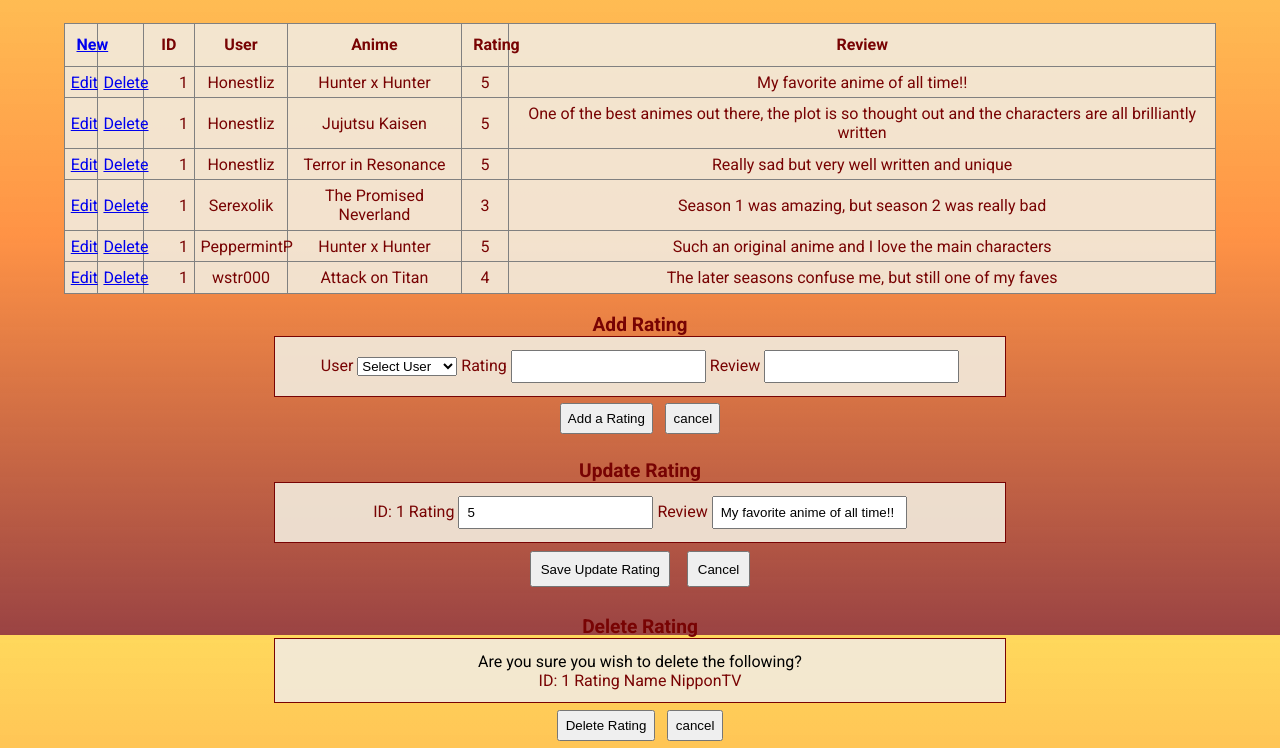
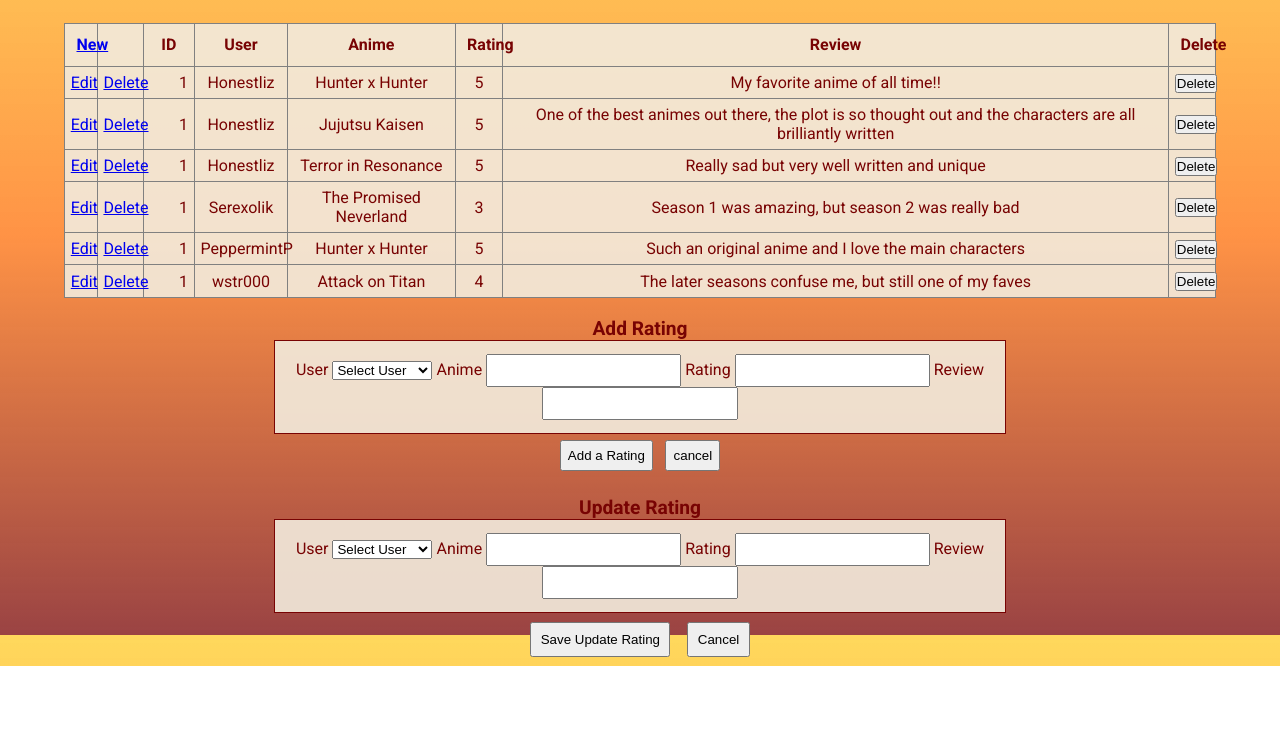
Before and after one commit to camillegonzales/Crispyroll, a plain HTML site: page ratings.html in a window 1280 px wide. Shown: the part 165-913 px from the top of the page. After the commit the page ends 831 px from the top, so only its background shows below. Drawn offline with Linux system fonts and the light colour scheme.

Commit message:
added delete buttons instead of forms

```diff
--- a/ratings.html
+++ b/ratings.html
@@ -12,7 +12,7 @@
     <header>
         <nav>
             <div class="logo"><a href="index.html">Crispyroll</a></div>
-            <div class ="nav-links">
+            <div class="nav-links">
                 <a href="users.html">Users</a>
                 <a href="animes.html">Animes</a>
                 <a href="studios.html">Studios</a>
@@ -33,6 +33,7 @@
                     <th>Anime</th>
                     <th>Rating</th>
                     <th>Review</th>
+                    <th>Delete</th>
                 </tr>
                 <tr>
                     <td><a href="#">Edit</a></td>
@@ -43,6 +44,9 @@
                     <td>Hunter x Hunter</td>
                     <td>5</td>
                     <td>My favorite anime of all time!!</td>
+                    <td>
+                        <button onclick="deleteRating(1)">Delete</button>
+                    </td>
                 </tr>
                 <tr>
                     <td><a href="#">Edit</a></td>
@@ -55,6 +59,9 @@
                     <td>One of the best animes out there, the plot is so
                         thought out and the characters are all brilliantly
                         written</td>
+                    <td>
+                        <button onclick="deleteRating(2)">Delete</button>
+                    </td>
                 </tr>
                 <tr>
                     <td><a href="#">Edit</a></td>
@@ -64,6 +71,9 @@
                     <td>Terror in Resonance</td>
                     <td>5</td>
                     <td>Really sad but very well written and unique
+                    </td>
+                    <td>
+                        <button onclick="deleteRating(3)">Delete</button>
                     </td>
                 </tr>
                 <tr>
@@ -75,6 +85,9 @@
                     <td>3</td>
                     <td>Season 1 was amazing, but season 2 was really bad
                     </td>
+                    <td>
+                        <button onclick="deleteRating(4)">Delete</button>
+                    </td>
                 <tr>
                     <td><a href="#">Edit</a></td>
                     <td><a href="#">Delete</a></td>
@@ -85,6 +98,9 @@
                     <td>Such an original anime and I love the main
                         characters
                     </td>
+                    <td>
+                        <button onclick="deleteRating(5)">Delete</button>
+                    </td>
                 <tr>
                     <td><a href="#">Edit</a></td>
                     <td><a href="#">Delete</a></td>
@@ -94,6 +110,9 @@
                     <td>4</td>
                     <td>The later seasons confuse me, but still one of my
                         faves
+                    </td>
+                    <td>
+                        <button onclick="deleteRating(6)">Delete</button>
                     </td>
             </table>
             <p>&nbsp;</p>
@@ -113,6 +132,7 @@
                         <option value="5">wstr000</option>
                         <option value="NULL">NULL</option>
                     </select>
+                    <label> Anime </label> <input type="text" name="anime">
                     <label> Rating </label> <input type="number" name="rating">
                     <label> Review </label> <input type="text" name="review">
                 </fieldset>
@@ -128,33 +148,25 @@
             <form id="updateRating">
                 <legend><strong>Update Rating</strong></legend>
                 <fieldset class="fields">
-                <label>ID:</label> 1
-                <label> Rating </label> <input type="number" name="rating" value="5">
-                <label> Review </label> <input type="text" name="yearFounded" value="My favorite anime of all time!!">
+                    <label> User </label>
+                    <select name="user" id="user">
+                        <option value="none" selected disabled hidden>Select User</option>
+                        <option value="1">Honestliz</option>
+                        <option value="2">Serexolik</option>
+                        <option value="3">Pebbles44</option>
+                        <option value="4">PeppermintP</option>
+                        <option value="5">wstr000</option>
+                        <option value="NULL">NULL</option>
+                    </select>
+                    <label> Anime </label> <input type="text" name="anime">
+                    <label> Rating </label> <input type="number" name="rating">
+                    <label> Review </label> <input type="text" name="review">
                 </fieldset>
                 <div class="btn-container">
                     <input class="btn" type="submit" id="UpdateSaveRating" value="Save Update Rating">
                     <input class="btn" type="button" value="Cancel">
                 </div>
             </form>
-    </div><!-- update -->
-    <!--Delete-->
-    <p>&nbsp;</p>
-    <div id="delete" style="display: block">
-        <form id="deleteRating">
-            <legend><strong>Delete Rating</strong></legend>
-            <fieldset class="fields">
-                <p>Are you sure you wish to delete the following?</p>
-                <label>ID:</label> 1
-                <label> Rating Name </label> NipponTV
-
-            </fieldset>
-            <div class="btn-container">
-                <input class="btn" type="submit" id="DeleteRating" value="Delete Rating">
-                <input class="btn" type="button" value="cancel">
-            </div>
-        </form>
-    </div><!-- delete -->
     </section>
 </body>
 
```
Also changed, not shown: animes.html (+16 -17 lines), index.html (+21 -1 lines), studios.html (+10 -17 lines), users.html (+16 -17 lines). Lines whose indentation alone changed are shown as unchanged.
